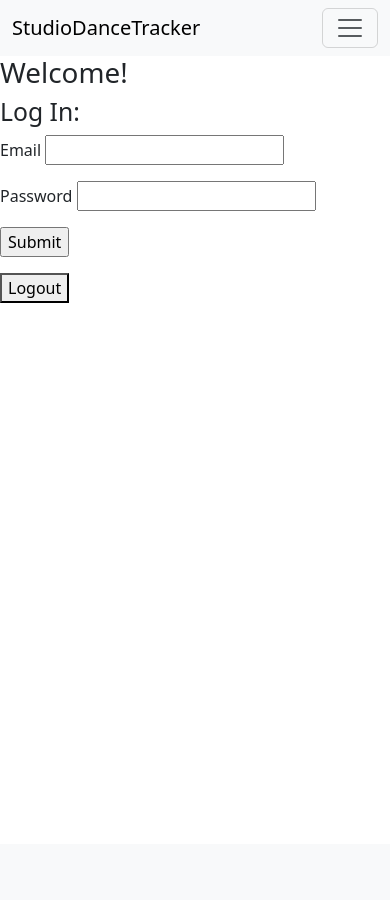
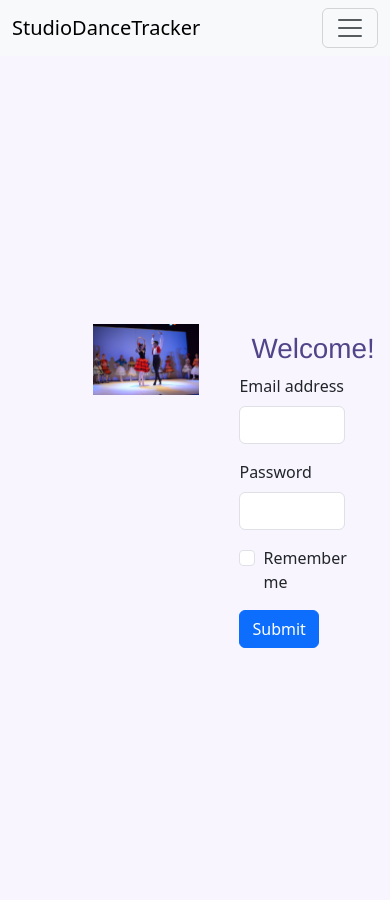
Before and after one commit to ajuliar/StudioDanceTracker, a Flask app: page / in a window 390 px wide. Before the commit the page ends 303 px from the top, so only its background shows below. Run offline with Flask 2, Linux system fonts and the light colour scheme; some libraries are stand-ins or nearby versions.

Commit message:
Styling Homepage done

```diff
--- a/server.py
+++ b/server.py
@@ -53,13 +53,15 @@ def admin_login():
 
     admin = crud.get_admin_by_email(email)
 
-    if not admin and password != admin.password:
-        flash(gettext("Login incorrect"))
-    else:
+    if admin and password == admin.password:
         session["current_admin"] = admin.email
         flash(gettext("Logged in"))
 
-    return redirect("/")
+    else:
+        flash(gettext("Login incorrect"))
+        return redirect("/")
+
+    return redirect("/admins")
 
 @app.route("/logout", methods=["POST"])
 def admin_logout():
--- a/static/css/style.css
+++ b/static/css/style.css
@@ -1,26 +1,22 @@
-/* All the colors you can customize for a navbar! */
-
-/* Navbar background */
-.navbar-custom-theme {
-  background: linear-gradient(to left, #f9d1d4, #d3cdec);
+.navbar-nav a {
+  float: left;
+  text-align: left;
+  padding: 14px 16px;
+  text-decoration: none;
+  font-size: 17px;
+}
+.navbar-nav a:hover {
+  background-color: #D4C2FC;
+  color: rgb(143, 39, 137);
 }
 
-/* Color of the logo */
-.navbar-custom-theme .navbar-brand {
-  color: #4c518d;
+body {
+  background-color: #F9F5FF;
 }
 
-/* Color of logo when you hover on it */
-.navbar-custom-theme .navbar-brand:hover,
-.navbar-custom-theme .navbar-brand:focus {
-  color: white;
+h1,
+h2,
+h3 {
+  font-family: 'Nunito', 'Helvetica', sans-serif;
+  color: #514488;
 }
-
-.navbar-custom-theme .nav-link {
-  color: #6b5f93;
-}
-
-.navbar-custom-theme .nav-link:hover,
-.navbar-custom-theme .nav-link:focus {
-  color: white;
-}
--- a/templates/all_classes.html
+++ b/templates/all_classes.html
@@ -34,6 +34,6 @@
 </form>
 
 <br>
-<h3>{{ _('Class statistics') }}</h3>
+<h3>{{ _('Class Statistics') }}</h3>
 <li><a href="/classes/class-statistics"> {{ _('View class statistics') }}</a></li>
 {% endblock %}
--- a/templates/base.html
+++ b/templates/base.html
@@ -3,6 +3,7 @@
   <head>
     <meta charset="utf-8">
     <meta name="viewport" content="width=device-width">
+
     <link href="https://cdn.jsdelivr.net/npm/bootstrap@5.3.2/dist/css/bootstrap.min.css" rel="stylesheet"
     integrity="sha384-T3c6CoIi6uLrA9TneNEoa7RxnatzjcDSCmG1MXxSR1GAsXEV/Dwwykc2MPK8M2HN" crossorigin="anonymous">
     <script src='https://cdn.jsdelivr.net/npm/fullcalendar@6.1.9/index.global.min.js'></script>
@@ -22,29 +23,28 @@
         {{ msg }}
       </p>
     {% endfor %}
-    <!-- <nav class="navbar navbar-expand-lg bg-light ">
+    <nav class="navbar navbar-expand-lg bg-light justify-content-center ">
       <div class="container-fluid">
-        <a class="navbar-brand" href="#">StudioDanceTracker</a>
+        <a class="navbar-brand" href="/">StudioDanceTracker</a>
         <button class="navbar-toggler" type="button" data-bs-toggle="collapse" data-bs-target="#navbarNavAltMarkup"
         aria-controls="navbarNavAltMarkup" aria-expanded="false" aria-label="Toggle navigation">
           <span class="navbar-toggler-icon"></span>
         </button>
         <div class="collapse navbar-collapse" id="navbarNavAltMarkup">
-          <div class="navbar-nav">
-            <a class="nav-link active" aria-current="page" href="/">Home</a>
+          <div class="navbar-nav ms-auto">
             <a class="nav-link" href="/admins"> {{ _('Admin') }}</a>
             <a class="nav-link" href="/students"> {{ _('Students') }}</a>
             <a class="nav-link" href="/classes"> {{ _('Classes') }}</a>
             <a class="nav-link" href="/instructors"> {{ _('Instructors') }}</a>
             <a class="nav-link" href="/enroll-students"> {{ _('Enroll Students') }}</a>
-            <a class="nav-link" <a href="/calendar">{{ _('Class Calendar') }}</a>
+            <a class="nav-link" href="/calendar">{{ _('Class Calendar') }}</a>
 
           </div>
         </div>
       </div>
-    </nav> -->
+    </nav>
 
-    <nav class="navbar navbar-expand-lg bg-light">
+    <!-- <nav class="navbar navbar-expand-lg bg-light">
       <div class="container-fluid">
         <a class="navbar-brand" href="#">StudioDanceTracker</a>
         <button class="navbar-toggler" type="button" data-bs-toggle="collapse" data-bs-target="#navbarNavDropdown"
@@ -66,11 +66,11 @@
               <a class="nav-link" href="/instructors"> {{ _('Instructors') }}</a>
             </li>
             <li class="nav-item dropdown">
-              <a class="nav-link dropdown-toggle" href="/classes" role="button" data-bs-toggle="dropdown" aria-expanded="false">
-                {{ _('Classes') }}
-              </a>
+              <a class="nav-link dropdown-toggle" href="#" role="button" data-bs-toggle="dropdown" aria-expanded="false">
+                {{ _('Classes') }} -->
+              <!-- </a>
               <ul class="dropdown-menu">
-                <!-- <li><a class="dropdown-item" href="/classes"> {{ _('Classes') }}</a></li> -->
+                <li><a class="dropdown-item" href="/classes"> {{ _('Classes') }}</a></li>
                 <li><a class="dropdown-item" href="/enroll-students"> {{ _('Enroll Students') }}</a></li>
                 <li><a class="dropdown-item" href="/calendar">{{ _('Class Calendar') }}</a></li>
               </ul>
@@ -78,7 +78,7 @@
           </ul>
         </div>
       </div>
-    </nav>
+    </nav> -->
     {% block body %}{% endblock %}
 
 
--- a/templates/homepage.html
+++ b/templates/homepage.html
@@ -2,43 +2,38 @@
 {% block title %}Dance Academy Home{% endblock %}
 
 {% block body %}
-  <h1>{{ _('Welcome!') }}</h1>
+
+<div class="container-fluid d-flex justify-content-center align-items-center" style="height: 100vh;">
+  <div class="row input-fx my-4">
+    <div class="col-4 offset-2">
+      <img class="img-fluid m-3" src="../static/images/ballet.jpg">
+    </div>
+    <div class="col-4 offset-1">
+      <section class="container mt-4">
+        <h1>{{ _('Welcome!') }}</h1>
+      </section>
+<form action="/login" method="POST">
+  <div class="mb-3">
+    <label for="exampleInputEmail1" class="form-label">{{ _('Email address') }}</label>
+    <input type="email" name ="email"  class="form-control" id="exampleInputEmail1" aria-describedby="emailHelp">
+    <div id="emailHelp" class="form-text"></div>
+  </div>
+  <div class="mb-3">
+    <label for="exampleInputPassword1" class="form-label">{{ _('Password') }}</label>
+    <input type="password" name="password" class="form-control" id="exampleInputPassword1">
+  </div>
+  <div class="mb-3 form-check">
+    <input type="checkbox" class="form-check-input" id="exampleCheck1">
+    <label class="form-check-label" for="exampleCheck1">{{ _('Remember me') }}</label>
+  </div>
+  <button type="submit" class="btn btn-primary">{{ _('Submit') }}</button>
+</form>
+    </div>
+  </div>
+</div>
+</section>
 
 
-  <!-- <div class="container">
-    <nav class="navbar navbar-expand-xl nav-bar-light">
-    <h2>{{ _('Navigation')}}:</h2>
-    <ul>
-      <li><a href="/admins"> {{ _('Admin') }} </a></li>
-      <li><a href="/students"> {{ _('Students') }}</a></li>
-      <li><a href="/classes"> {{ _('Classes') }}</a></li>
-      <li><a href="/instructors"> {{ _('Instructors') }}</a></li>
-      <li><a href="/enroll-students"> {{ _('Enroll Students') }}</a></li>
-      <li><a href="/calendar">{{ _('Class Calendar') }}</a></li>
-    </ul>
-  </nav>
-</div> -->
-
-
-  <h2> {{ _('Log In') }}: </h2>
-  <form action="/login" method="POST">
-    <p>
-      {{ _('Email') }} <input type="text" name="email">
-    </p>
-    <p>
-      {{ _('Password')}} <input type="password" name="password">
-    </p>
-    <p>
-      <input type="submit"
-    </p>
-  </form>
-
-  <form action="/logout" method="POST">
-    <p>
-      <button type="submit"> Logout </button>
-    </p>
-
-  </form>
 <link rel="stylesheet" href="/static/css/style.css"
 
 {% endblock %}
```
Also changed, not shown: templates/admin.html (+18 -3 lines), templates/all_students.html (+14 -2 lines), static/images/ballet.jpg (added), static/images/jazz.jpg (added), 1 other file.
